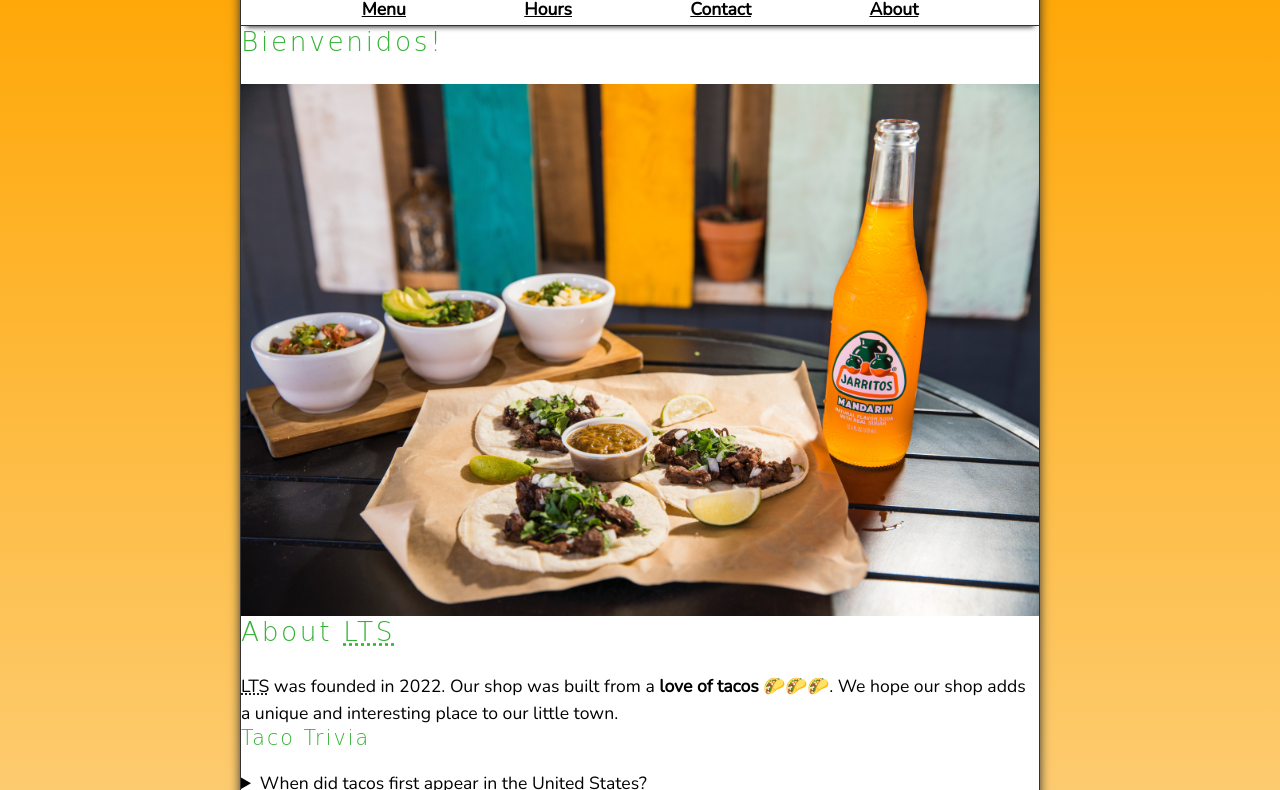
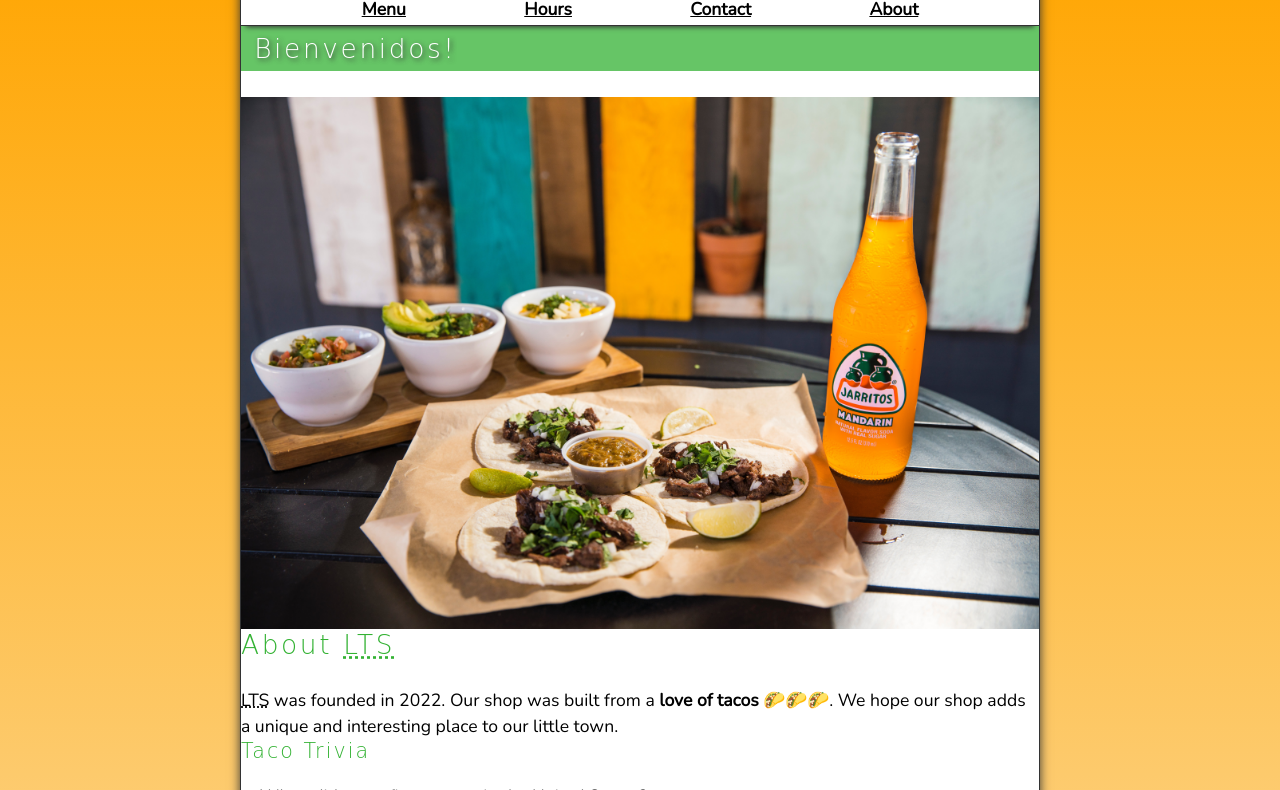
Before and after one commit to fastoch/final_project, a plain HTML site: page index.html in a window 1280 px wide. Shown: the part 66-856 px from the top of the page. Drawn offline with nearby package versions, Linux system fonts and the light colour scheme; a web font is replaced by a local one.

Commit message:
styling hero section

```diff
--- a/css/style.css
+++ b/css/style.css
@@ -47,6 +47,8 @@ textarea {
   --HEADER-BGCOLOR: black;
   --HEADER-COLOR: white;
   --NAV-BGCOLOR: white;
+  --HERO-BGCOLOR: rgba(51, 178, 51, 0.75);
+  --HERO-COLOR: white;
 
   /* BORDERS */
   --BORDERS: 1px solid var(--BORDER-COLOR);
@@ -156,3 +158,17 @@ a:active {
   justify-content: space-evenly;
   gap: 1rem;
 }
+
+
+/* || HERO */
+
+.hero {
+  position: relative; /* we're going to place something absolute inside of that hero section */
+}
+
+.hero__h2 {
+  background-color: var(--HERO-BGCOLOR);
+  color: var(--HERO-COLOR);
+  padding: 0.25em 0.5em;
+  text-shadow: 2px 2px 5px var(--BORDER-COLOR); /* x-offset y-offset blur color */
+}
```
